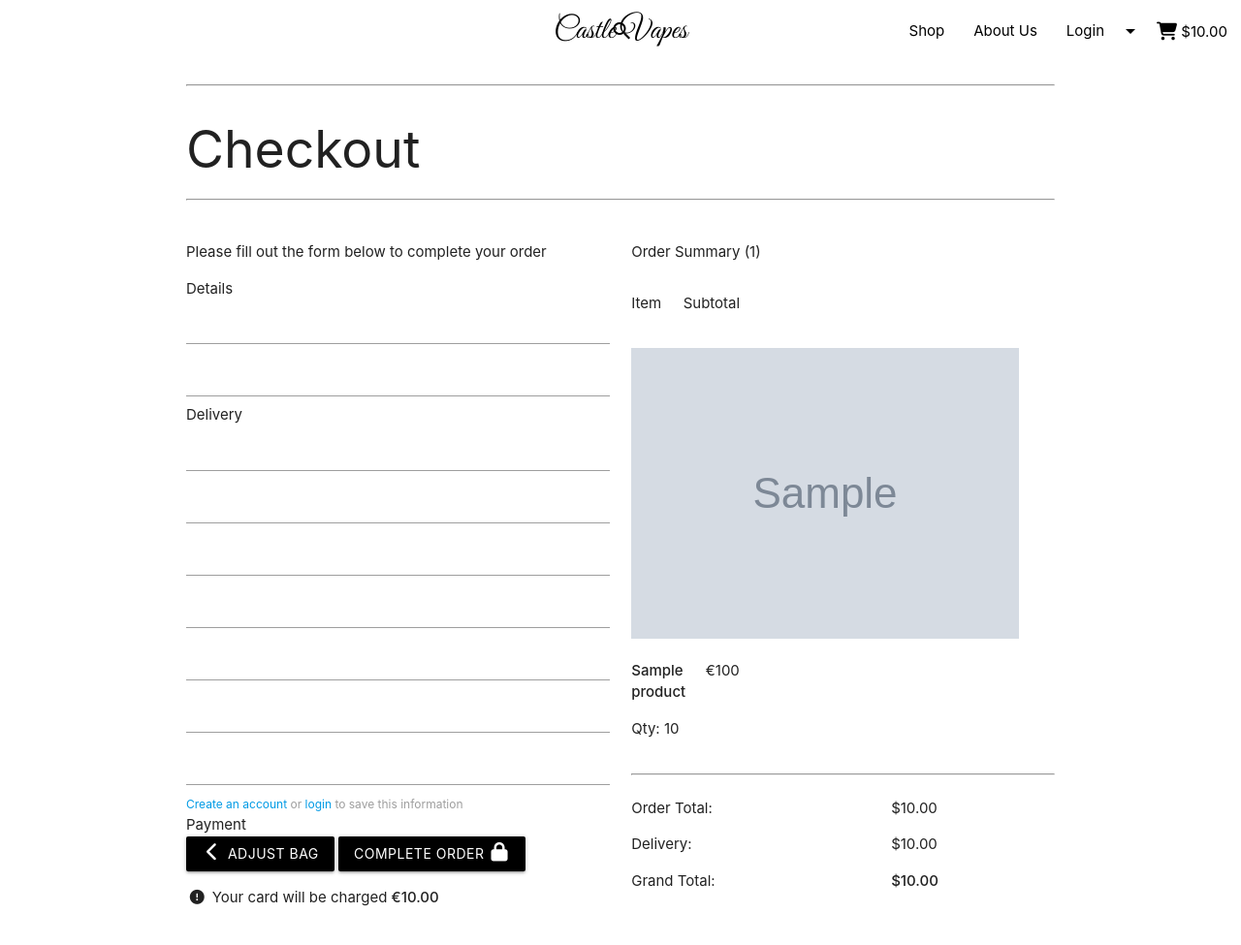
After one commit to misza80/CI_project4_CastleVapes, a Django app: template checkout/templates/checkout/checkout.html in a window 1280 px wide. The commit adds this page. Shown: the whole page at 97% size. Run offline with Django 3.2, Linux system fonts and the light colour scheme; the template is opened without the code that fills it: most values are stand-ins (such as "Sample title", 1, 10 or a date in 2020); grey boxes marked "Sample" are stand-in pictures; form fields are guessed from the names that the template uses; some libraries are stand-ins or nearby versions.

Commit message:
added checkout views and template

```diff
--- a/CastleVapes/urls.py
+++ b/CastleVapes/urls.py
@@ -24,4 +24,5 @@ urlpatterns = [
                   path('', include('home.urls')),
                   path('products/', include('products.urls')),
                   path('bag/', include('bag.urls')),
+                  path('checkout/', include('checkout.urls')),
               ] + static(settings.MEDIA_URL, document_root=settings.MEDIA_ROOT)
--- a/bag/templates/bag/bag.html
+++ b/bag/templates/bag/bag.html
@@ -81,7 +81,7 @@
                                         </span>
                                         <span>Keep Shopping</span>
                                     </a>
-                                    <a href="" class="btn waves-effect blackbutton">
+                                    <a href="{% url 'checkout' %}" class="btn waves-effect blackbutton">
                                         <span>Secure Checkout</span>
                                         <span class="icon">
                                             <i class="fas fa-lock"></i>
--- a/checkout/admin.py
+++ b/checkout/admin.py
@@ -28,6 +28,3 @@ class OrderAdmin(admin.ModelAdmin):
 
 
 admin.site.register(Order, OrderAdmin)
-from django.contrib import admin
-
-# Register your models here.
--- /dev/null
+++ b/checkout/templates/checkout/checkout.html
@@ -0,0 +1,121 @@
+{% extends "base.html" %}
+{% load static %}
+{% load bag_tools %}
+
+
+{% block content %}
+    <div class="container col s12 m10">
+        <div class="row">
+            <div class="col s12">
+                <hr>
+                <h2>Checkout</h2>
+                <hr>
+            </div>
+        </div>
+        <div class="row">
+            <div class="col s12 m6">
+                <p>Please fill out the form below to complete your order</p>
+                <form action="{% url 'checkout' %}" method="POST" id="payment-form">
+                    {% csrf_token %}
+                    <legend>Details</legend>
+                    {{ order_form.full_name }}
+                    {{ order_form.email }}
+                    <legend>Delivery</legend>
+                    {{ order_form.phone_number }}
+                    {{ order_form.country }}
+                    {{ order_form.postcode }}
+                    {{ order_form.town_or_city }}
+                    {{ order_form.street_address1 }}
+                    {{ order_form.street_address2 }}
+                    {{ order_form.county }}
+                    <div>
+                        {% if user.is_authenticated %}
+                            <label for="id-save-info">Save this delivery information to my
+                                profile</label>
+                            <input class="form-check-input" type="checkbox" id="id-save-info"
+                                   name="save-info" checked>
+                        {% else %}
+                            <label class="form-check-label" for="id-save-info">
+                                <a class="text-info" href="{% url 'account_signup' %}">Create an account</a> or
+                                <a class="text-info" href="{% url 'account_login' %}">login</a> to save this
+                                information
+                            </label>
+                        {% endif %}
+                    </div>
+
+                        <legend class="fieldset-label">Payment</legend>
+                        <!-- A Stripe card element will go here -->
+
+                        <!-- Used to display form errors -->
+                        <div class="text-danger" id="card-errors" role="alert"></div>
+
+
+                    <div class="submit-button">
+                        <a href="{% url 'view_bag' %}" class="btn waves-effect blackbutton">
+							<span class="icon">
+								<i class="fas fa-chevron-left"></i>
+							</span>
+                            <span class="font-weight-bold">Adjust Bag</span>
+                        </a>
+                        <button id="submit-button" class="btn waves-effect blackbutton">
+                            <span class="font-weight-bold">Complete Order</span>
+                            <span class="icon">
+								<i class="fas fa-lock"></i>
+							</span>
+                        </button>
+                        <p class="small text-danger my-0">
+							<span class="icon">
+								<i class="fas fa-exclamation-circle"></i>
+							</span>
+                            <span>Your card will be charged <strong>€{{ grand_total|floatformat:2 }}</strong></span>
+                        </p>
+                    </div>
+                </form>
+            </div>
+            <div class="col s12 m6">
+                <p>Order Summary ({{ product_count }})</p>
+                <div class="row">
+                    <div class="col">
+                        <p>Item</p>
+                    </div>
+                    <div class="col text-right">
+                        <p>Subtotal</p>
+                    </div>
+                </div>
+                {% for item in bag_items %}
+                    <div class="row">
+                        <div class="col">
+                            <a href="{% url 'product_detail' item.product.id %}">
+                                {% if item.product.image %}
+                                    <img src="{{ item.product.image.url }}" alt="{{ product.name }}">
+                                {% else %}
+                                    <img src="{{ MEDIA_URL }}noimage.png" alt="{{ product.name }}">
+                                {% endif %}
+                            </a>
+                        </div>
+                        <div class="col s4 m2">
+                            <p><strong>{{ item.product.name }}</strong></p>
+                            <p>Qty: {{ item.quantity }}</p>
+                        </div>
+                        <div class="col s4 m2 text-right">
+                            <p class="my-0 small text-muted">€{{ item.product.price | calc_subtotal:item.quantity }}</p>
+                        </div>
+                    </div>
+                {% endfor %}
+                <hr class="my-0">
+                <div class="row text-black text-right">
+                    <div class="col s7">
+                        <p>Order Total:</p>
+                        <p>Delivery:</p>
+                        <p>Grand Total:</p>
+                    </div>
+                    <div class="col s3">
+                        <p>${{ total | floatformat:2 }}</p>
+                        <p>${{ delivery | floatformat:2 }}</p>
+                        <p><strong>${{ grand_total | floatformat:2 }}</strong></p>
+                    </div>
+                </div>
+            </div>
+        </div>
+    </div>
+{% endblock %}
--- /dev/null
+++ b/checkout/urls.py
@@ -0,0 +1,6 @@
+from django.urls import path
+from . import views
+
+urlpatterns = [
+    path('', views.checkout, name='checkout')
+]
--- a/templates/base.html
+++ b/templates/base.html
@@ -56,7 +56,7 @@
     <nav class="white nav-extended z-depth-0">
         <div class="nav-wrapper">
             <p class="right cart black-text"><a
-                    class="{% if grand_total %}text-info font-weight-bold{% else %}black-text{% endif %}"
+                    class="{% if grand_total %}black-text{% else %}black-text{% endif %}"
                     href="{% url 'view_bag' %}"><i class="fas fa-shopping-cart fa-lg black-text"></i>
                 {% if grand_total %}
                     ${{ grand_total|floatformat:2 }}
```
Also changed, not shown: CastleVapes/settings.py (+7 -0 lines), checkout/views.py (+18 -2 lines).
